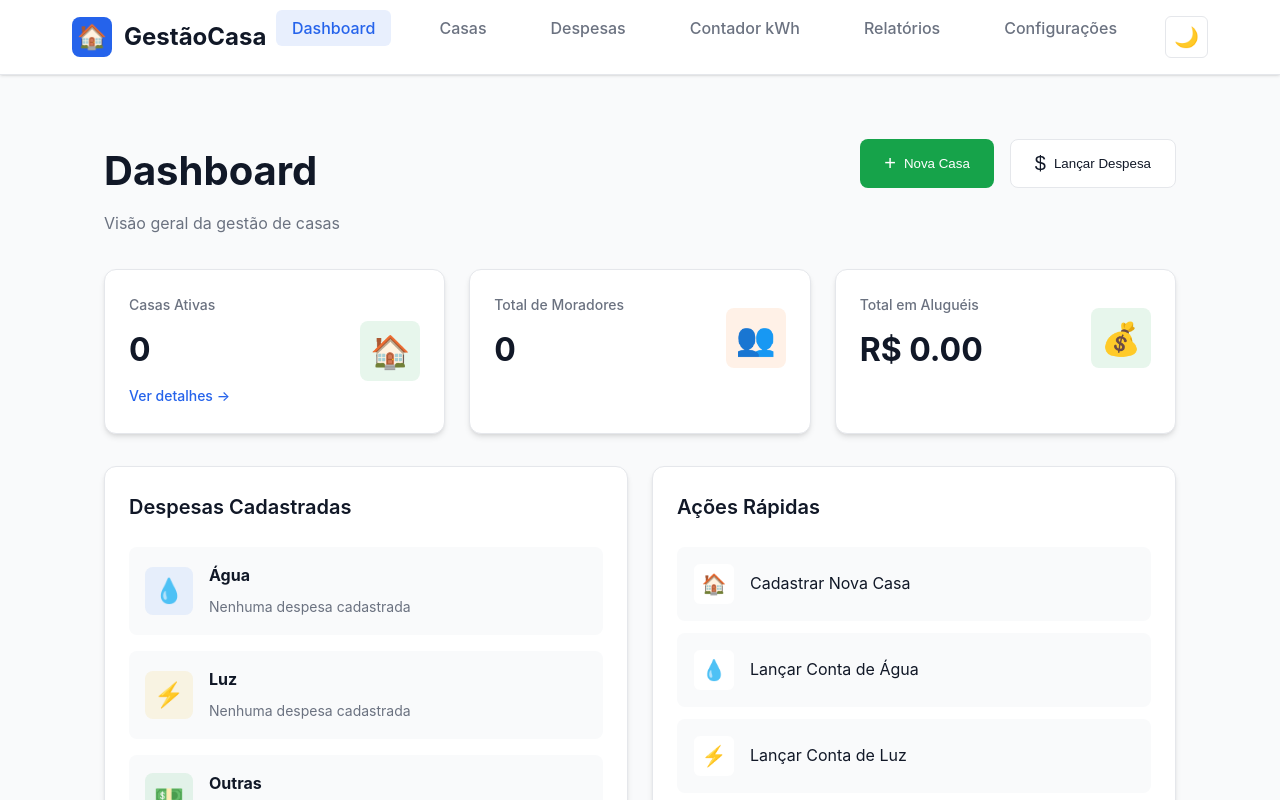
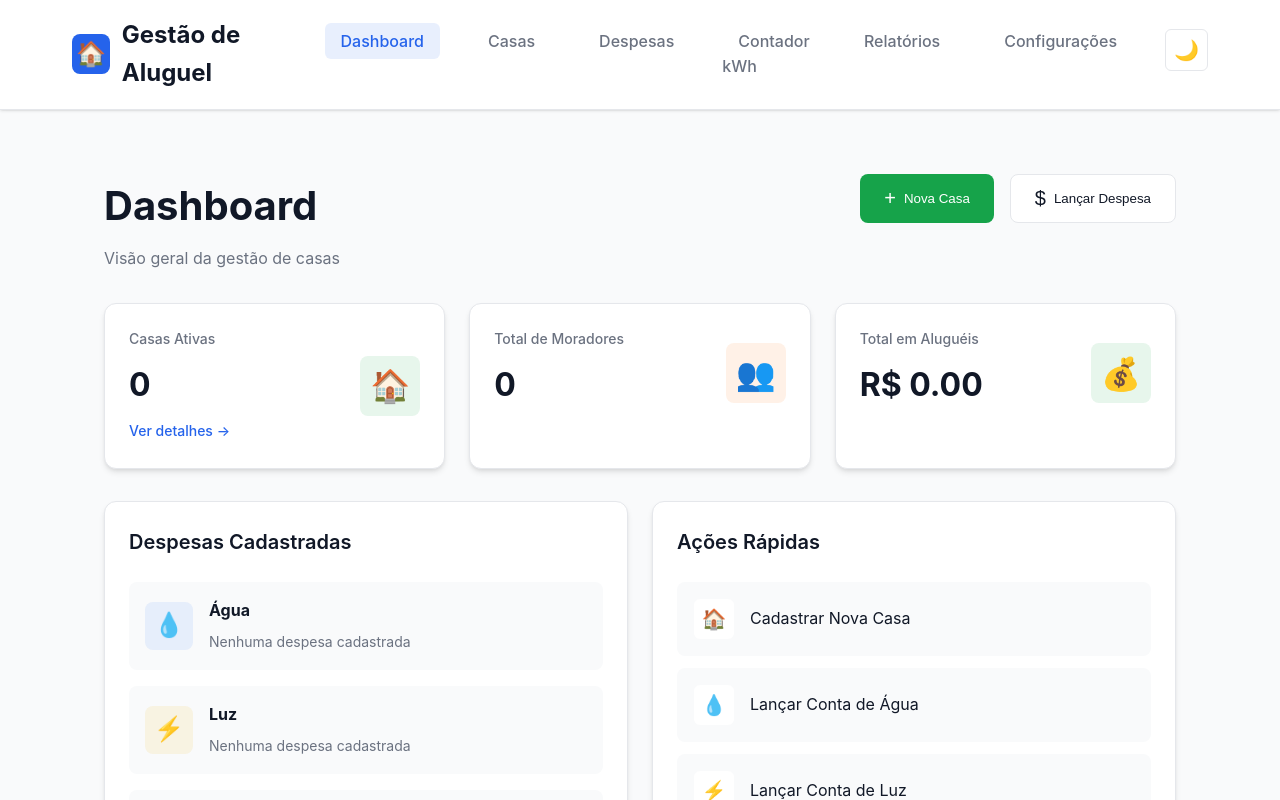
Before and after one commit to brdavidbraga/app-alguel-local, a React (Vite) app: page / in a window 1280 px wide. Shown: the top 800 px of the page. Built offline with nearby package versions, Linux system fonts and the light colour scheme.

Commit message:
feat: rename application to Gestão de Aluguel

```diff
--- a/src/App.tsx
+++ b/src/App.tsx
@@ -16,7 +16,7 @@ function Navigation() {
       <div className="nav-container">
         <div className="nav-logo-container">
           <div className="nav-logo-icon">🏠</div>
-          <h1 className="nav-logo">GestãoCasa</h1>
+          <h1 className="nav-logo">Gestão de Aluguel</h1>
         </div>
         <ul className="nav-menu">
           <li>
```
